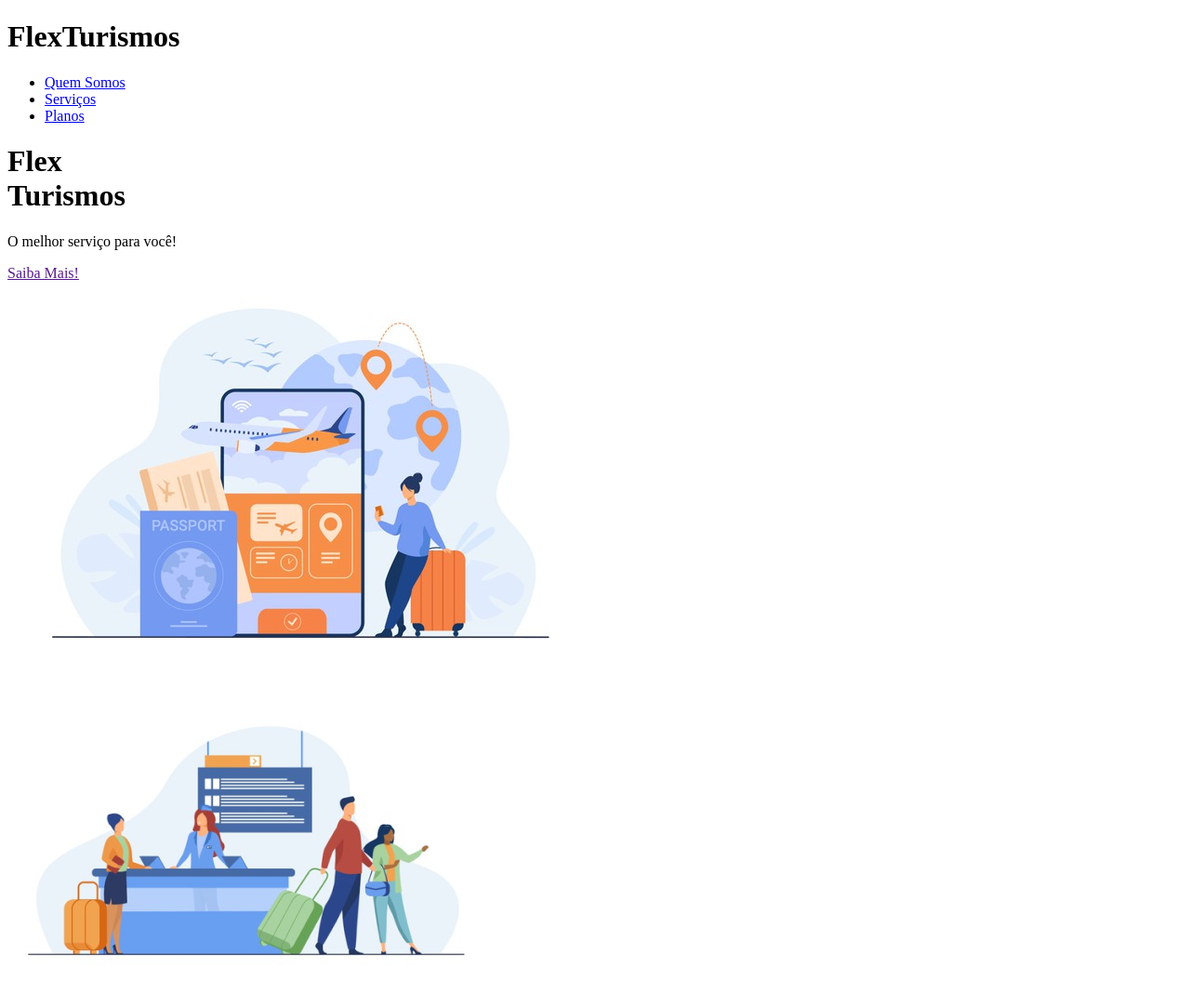
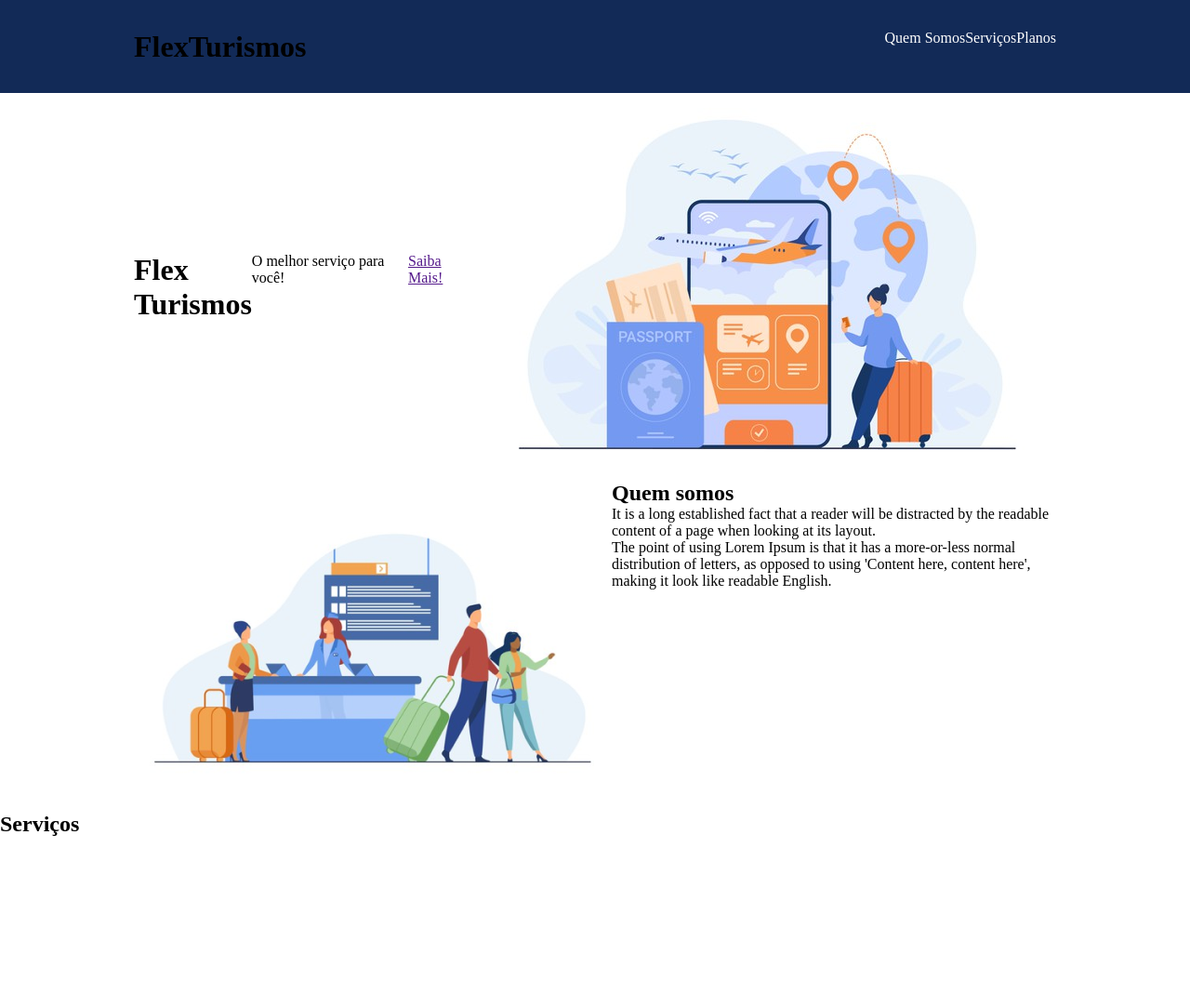
Before and after one commit to HugoLibanori/Bootcamp_Fullstack_2022, a plain HTML site: page Fullstack Santander/Flex box em CSS/flex-projeto/index.html in a window 1280 px wide. Shown: the top 1083 px of the page at 93% size. Drawn offline with Linux system fonts and the light colour scheme.

Commit message:
Flex Projeto

```diff
--- a/Fullstack Santander/Flex box em CSS/flex-projeto/index.html
+++ b/Fullstack Santander/Flex box em CSS/flex-projeto/index.html
@@ -8,28 +8,30 @@
 </head>
 <body>
     <header>
-        <h1>FlexTurismos</h1>
-        <ul>
-            <li><a href="#quem-somos">Quem Somos</a></li>
-            <li><a href="#servicos">Serviços</a></li>
-            <li><a href="#planos">Planos</a></li>
+        <div class="flex-container menu">
+            <h1>FlexTurismos</h1>
+            <ul class="list-items">
+                <li><a href="#quem-somos">Quem Somos</a></li>
+                <li><a href="#servicos">Serviços</a></li>
+                <li><a href="#planos">Planos</a></li>
+            </div>
         </ul>
     </header>
 
-    <div>
-        <div>
+    <div class="flex-container">
+        <div class="flex-container">
             <h1>Flex <br>Turismos</h1>
             <p>O melhor serviço para você!</p>
             <a href="">Saiba Mais!</a>
         </div>
 
-        <div>
-            <div><img src="./images/0-main.png" alt="banner de apresentação"></div>
+        <div class="flex-container">
+            <div class="flex-container"><img src="./images/0-main.png" alt="banner de apresentação"></div>
         </div>
     </div>
 
-    <div>
-        <div>
+    <div class="flex-container">
+        <div class="flex-container">
             <img src="./images/1-quem-somos.png" alt="balcão de atendimento">
         </div>
 
--- a/Fullstack Santander/Flex box em CSS/flex-projeto/style.css
+++ b/Fullstack Santander/Flex box em CSS/flex-projeto/style.css
@@ -0,0 +1,45 @@
+*{
+    margin: 0;
+    padding: 0;
+    font-family: 'Open-Sans', 'sans-serif';
+}
+
+ul{
+    list-style: none;
+    margin: 0;
+    padding: 0;
+}
+
+ul li a{
+    text-decoration: none;
+}
+
+.flex-container{
+    display: flex;
+    max-width: 992px;
+    margin: auto;
+    width: 100%;
+}
+
+header{
+    background-color: #122a57;
+    height: 100px;
+    display: flex;
+    align-items: center;
+}
+
+header .list-items{
+    display: flex;
+}
+
+header .list-items{
+    display: flex;
+}
+
+.list-items li a{
+    color: #fff;
+}
+
+header .menu{
+    justify-content: space-between;
+}
```
